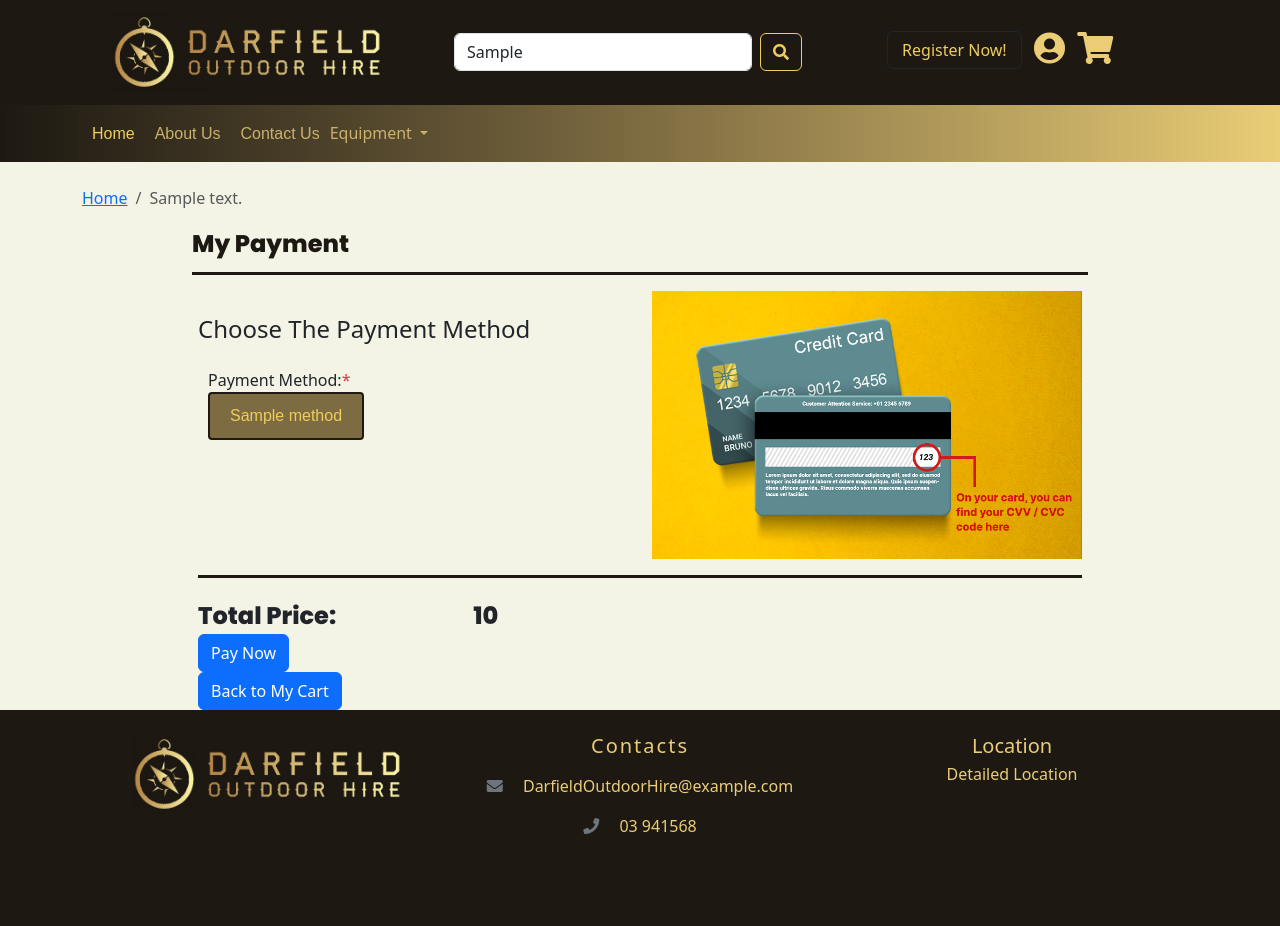
After one commit to gaon5/agrihireApp, a Flask app: template app/templates/customer/payment.html in a window 1280 px wide. The commit adds this page. Run offline with Flask 3, Linux system fonts and the light colour scheme; the template is opened without the code that fills it: most values are stand-ins (such as "Sample title", 1, 10 or a date in 2020); parts of the project's set-up code (start-up, migrations or seed data) failed here and were passed over.

Commit message:
payment update

```diff
--- /dev/null
+++ b/app/templates/customer/payment.html
@@ -0,0 +1,121 @@
+{% extends "base.html" %}
+
+{% block mytitle %}
+    Upload license
+{% endblock %}
+
+{% block mycss %}
+<style>
+    .title {
+        color: #1D1912;
+        font-family: 'Poppins', sans-serif;
+        font-size: 24px;
+        margin-left: 15%;
+        margin-right: 15%;
+        border-bottom: 3px solid #1D1912;
+        padding-bottom: 10px;
+    }
+    .radio-toolbar {
+        margin: 10px;
+    }
+    .radio-toolbar input[type="radio"] {
+        display: none; /* 隐藏原生的单选按钮 */
+    }
+    .radio-toolbar label {
+        display: inline-block;
+        background-color: #7d6b41;
+        padding: 10px 20px;
+        font-family: sans-serif, Arial;
+        font-size: 16px;
+        border: 2px solid #1d1912;
+        border-radius: 4px;
+        color: #EECD5C;
+    }
+    .radio-toolbar input[type="radio"]:checked + label {
+        background-color: #4b4029;
+        border-color: #1d1912;
+    }
+    .image-container {
+        display: flex;  /* 使用Flexbox */
+        justify-content: center;  /* 水平居中图像 */
+        align-items: center;  /* 垂直居中图像 */
+        height: 100%;  /* 设置高度为容器的高度 */
+    }
+
+    .img-responsive {
+        max-width: 100%;  /* 最大宽度是容器宽度的100% */
+        height: auto;  /* 自动设置高度以保持纵横比 */
+    }
+    .custom-horizontal-line {
+        border-bottom: 3px solid #1D1912; /* 定义线条粗细和颜色 */
+        width: 100%; /* 使线条宽度与容器相同 */
+        margin-bottom: 20px; /* 如果需要，可以增加一些边距 */
+    }
+
+    .total-price {
+        margin-right: 15%; /* 与页面右侧对齐 */
+        font-size: 24px; /* 字体大小 */
+        font-weight: bold; /* 粗体字 */
+        font-family: 'Poppins', sans-serif;
+    }
+
+    .total-amount {
+        font-size: 24px; /* 字体大小 */
+        font-weight: bold; /* 粗体字 */
+        font-family: 'Poppins', sans-serif;
+    }
+</style>
+{% endblock %}
+
+{% block body %}
+    <p class="title">
+        My Payment
+    </p>
+
+    <div class="container" style="padding-left: 10%; padding-right: 10%;">
+        <form action="{{ url_for('complete_payment') }}" method="POST">  <!-- 注意这里的表单开始标签已经提前，确保所有需要的数据都在表单内 -->
+            <div class="row">
+                <div class="col-md-6">
+                    <h4 class="my-4" style="margin-top:20px;">Choose The Payment Method</h1>
+                    <div class="my-3 radio-toolbar">
+                        <span class="form-label">Payment Method:</span><span class="text-danger">*</span><br>
+
+                        {% for method in methods %}
+                            <!-- 改用radio按钮的name确保提交所选的方法 -->
+                            <input type="radio" id="{{ method }}" name="paymentMethod" value="{{ method }}">
+                            <label for="{{ method }}">{{ method }}</label>
+                        {% endfor %}
+
+                    </div>
+                </div>
+                <div class="col-md-6">
+                    <div class="row gx-0 image-container">
+                        <div class="col-md-12 mb-3">
+                            <img src="{{ url_for('static', filename='image/CVC.png') }}" class="img-fluid img-responsive" alt="CVC">
+                        </div>
+                    </div>
+                </div>
+            </div>
+
+            <!-- 使用JSON将selectedItemList转换为字符串 -->
+            <input type="hidden" name="selectedItemList" value="{{ selectedItemList }}">
+            <input type="hidden" name="price" value="{{ price }}">
+            <!-- 不再需要单独的method字段，因为已通过radio按钮选择 -->
+
+            <div class="custom-horizontal-line"></div>
+            <div class="total-bar">
+                <span class="total-price">Total Price: </span>
+                <span class="total-amount">{{ price }} </span>
+            </div>
+
+            <button type="submit" class="btn btn-primary">Pay Now</button>
+        </form>  <!-- 注意表单的结束标签也已经提前 -->
+
+        <a href="{{ url_for('customer_cart') }}" class="btn btn-primary">Back to My Cart</a>
+
+    </div>
+{% endblock %}
+
+{% block myjs %}
+
+{% endblock %}
```
Also changed, not shown: app/customer.py (+53 -19 lines), app/sql_function.py (+38 -10 lines), app/templates/customer/customer_cart.html (+129 -111 lines), app/static/image/CVC.png (added).
